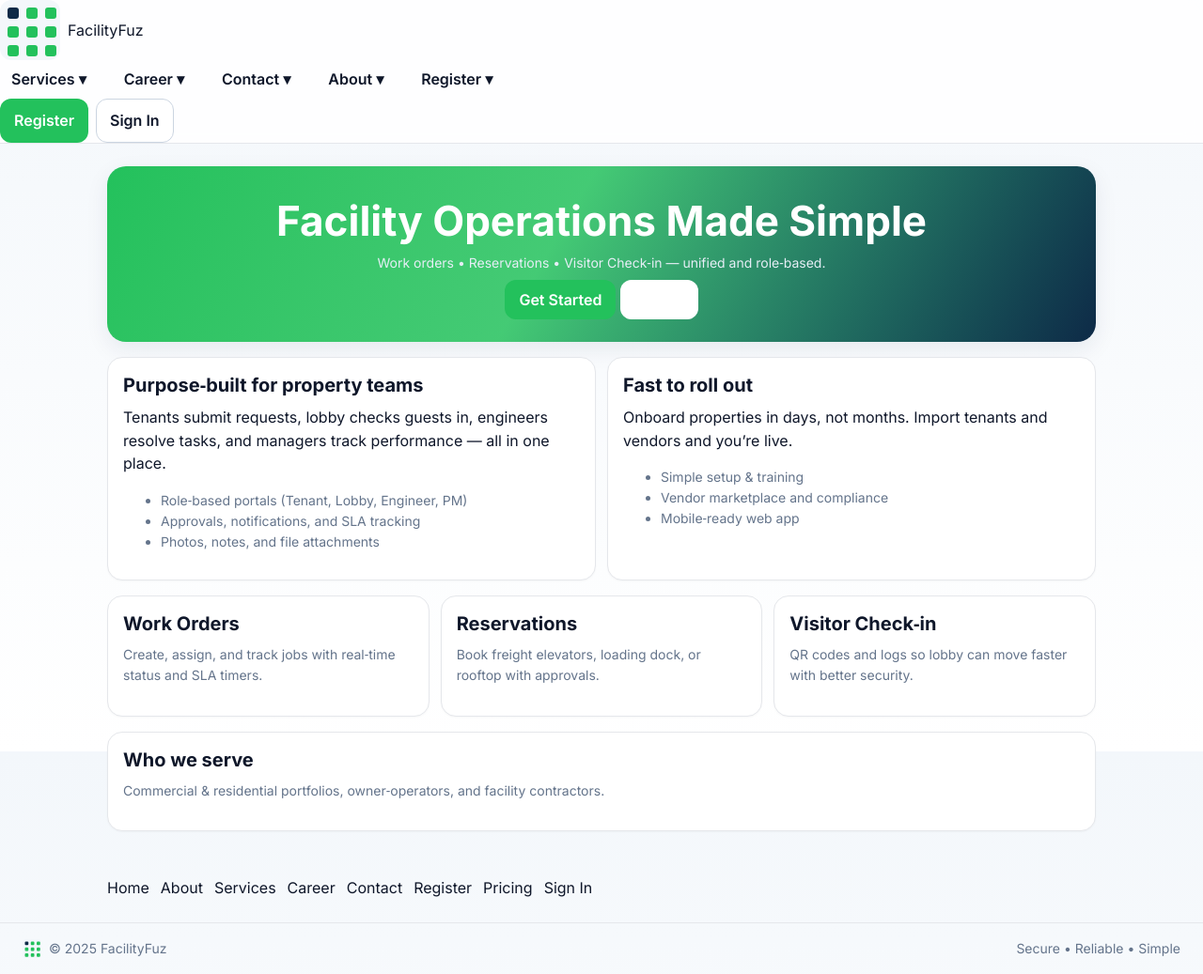
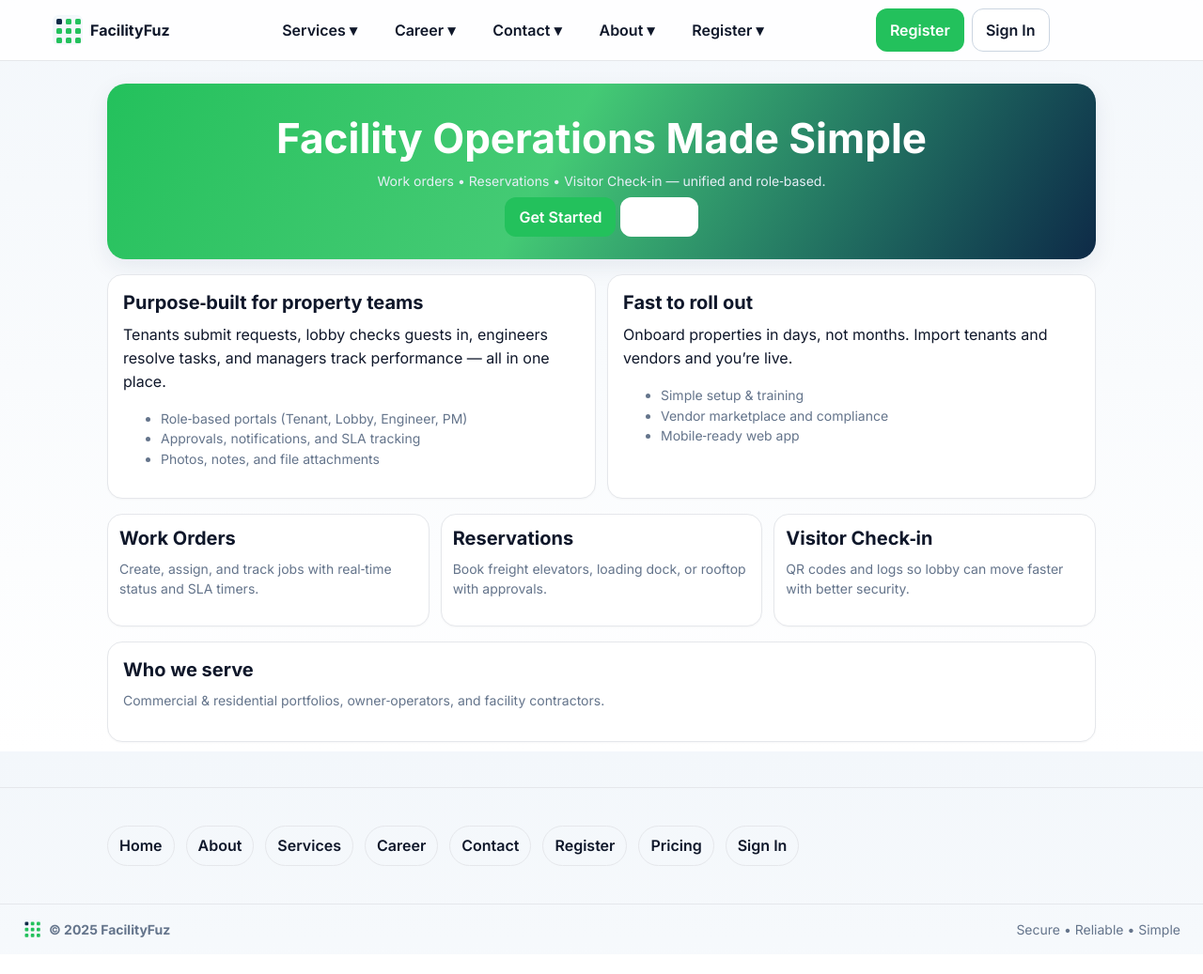
Before and after one commit to Natinael-hub/FacilityFuz, a plain HTML site: page index.html in a window 1280 px wide. Shown: the whole page at 94% size. After the commit the page ends 1016 px from the top, so only its background shows below. Drawn offline with Linux system fonts and the light colour scheme.

Commit message:
Update styles.css

```diff
--- a/assets/styles.css
+++ b/assets/styles.css
@@ -19,14 +19,9 @@
 *{box-sizing:border-box}
 html,body{height:100%}
 body{
-  margin:0;
-  font-family:var(--font-sans);
-  font-size:var(--fs-body);
-  line-height:1.55;
-  color:var(--text);
+  margin:0; font-family:var(--font-sans); font-size:var(--fs-body); line-height:1.55; color:var(--text);
   background:linear-gradient(180deg, var(--brand-light), #fff);
-  -webkit-font-smoothing:antialiased;
-  -moz-osx-font-smoothing:grayscale;
+  -webkit-font-smoothing:antialiased; -moz-osx-font-smoothing:grayscale;
 }
 h1{font-size:var(--fs-1); line-height:1.2; margin:0 0 .5rem}
 h2{font-size:var(--fs-2); line-height:1.3; margin:0 0 .5rem}
@@ -37,11 +32,13 @@ a{color:inherit; text-decoration:none}
 
 .container{max-width:1100px; margin:0 auto; padding: clamp(16px, 2vw, 24px)}
 
-/* NAV */
+/* NAV (About-style spacing) */
+:root{ --nav-h:64px; }
 .nav{position:sticky; top:0; background:rgba(255,255,255,.85); backdrop-filter: blur(8px); border-bottom:1px solid #e5e7eb; z-index:50}
-.nav .inner{display:flex; align-items:center; justify-content:space-between; gap:12px; padding:12px clamp(12px, 2vw, 24px)}
-.brand{display:flex; align-items:center; gap:8px}
-.nav-links{display:flex; gap:16px; align-items:center}
+.nav .nav-inner, .nav .inner{max-width:1200px; margin:0 auto; display:flex; align-items:center; justify-content:space-between; gap:12px; padding:10px 16px; height:var(--nav-h)}
+.brand{display:flex; align-items:center; gap:8px; font-weight:700}
+.brand img{width:32px; height:32px}
+.nav-links, .nav-bar{display:flex; gap:16px; align-items:center}
 .auth-ctas{display:flex; gap:8px; align-items:center}
 .session{display:flex; gap:10px; align-items:center}
 .burger{display:none; background:transparent; border:none; padding:8px; border-radius:10px}
@@ -81,6 +78,7 @@ a{color:inherit; text-decoration:none}
 
 /* Cards & grids */
 .card{border:1px solid #e5e7eb; background:#fff; border-radius:var(--radius); box-shadow:0 1px 2px rgba(0,0,0,.03); padding:16px}
+.card.tight{padding:12px}
 .grid{display:grid; gap:16px}
 .grid-2{grid-template-columns: 1fr}
 .grid-3{grid-template-columns: 1fr}
@@ -109,18 +107,21 @@ a{color:inherit; text-decoration:none}
     var(--brand-primary) 100%);
   box-shadow: var(--shadow);
 }
-.hero .btn:not(.primary){
-  border-color: rgba(255,255,255,.45);
-  color:#fff;
-}
+.hero .btn:not(.primary){ border-color: rgba(255,255,255,.45); color:#fff; }
 .hero .btn:not(.primary):hover{ background: rgba(255,255,255,.08); }
 
+/* Pre-footer links */
+.site-links{ border-top:1px solid #e5e7eb; margin-top:24px; }
+.site-links .row{ display:flex; flex-wrap:wrap; gap:12px; padding:16px 0; }
+.site-links a{ padding:8px 12px; border:1px solid #e5e7eb; border-radius:999px; font-weight:600; }
+.site-links a:hover{ background:#f9fafb; }
+
 /* Footer */
-.footer{border-top:1px solid #e5e7eb; padding:16px clamp(12px, 2vw, 24px); color:var(--muted); font-size:var(--fs-small); display:flex; justify-content:space-between; align-items:center; gap:8px; flex-wrap:wrap}
+.footer{border-top:1px solid #e5e7eb; padding:16px clamp(12px, 2vw, 24px); color:#64748b; font-size:.875rem; display:flex; justify-content:space-between; align-items:center; gap:8px; flex-wrap:wrap}
 
 /* Responsive nav */
 @media (max-width: 900px){
-  .nav-links, .auth-ctas, .session{display:none}
+  .nav-links, .nav-bar, .auth-ctas, .session{display:none}
   .burger{display:block}
 }
 .hidden{display:none}
```
